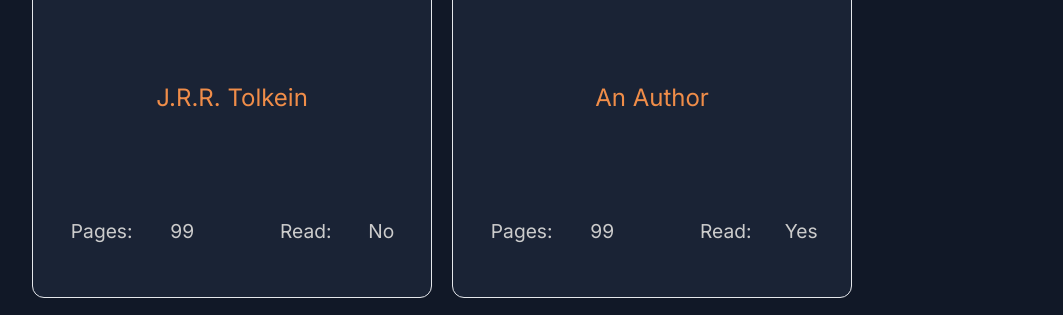
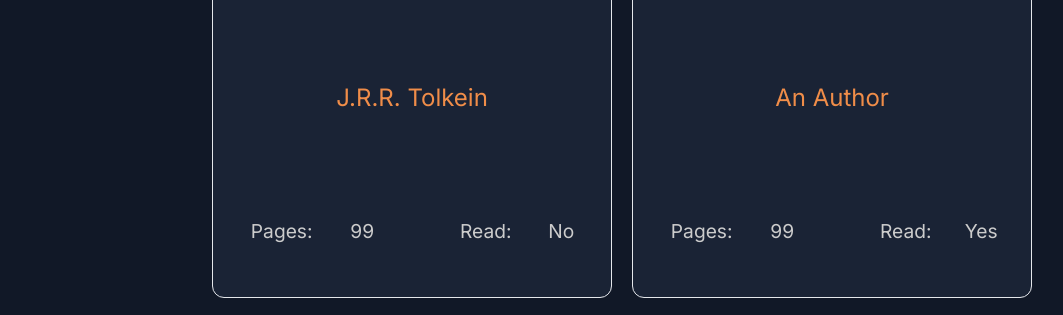
Before and after one commit to CoreyFulop/library, a plain HTML site: page index.html in a window 1280 px wide. Shown: the part 226-541 px from the top of the page, without its empty margins (18-1081 px from the left). Drawn offline with Linux system fonts and the light colour scheme.

Commit message:
Add some more explicit flexbox styles to main

```diff
--- a/css/styles.css
+++ b/css/styles.css
@@ -27,6 +27,9 @@ main {
     flex: 1, 0, auto;
     display: flex;
     flex-wrap: wrap;
+    justify-content: center;
+    align-items: flex-start;
+    align-content: flex-start;
 }
 
 main .book-card {
```
